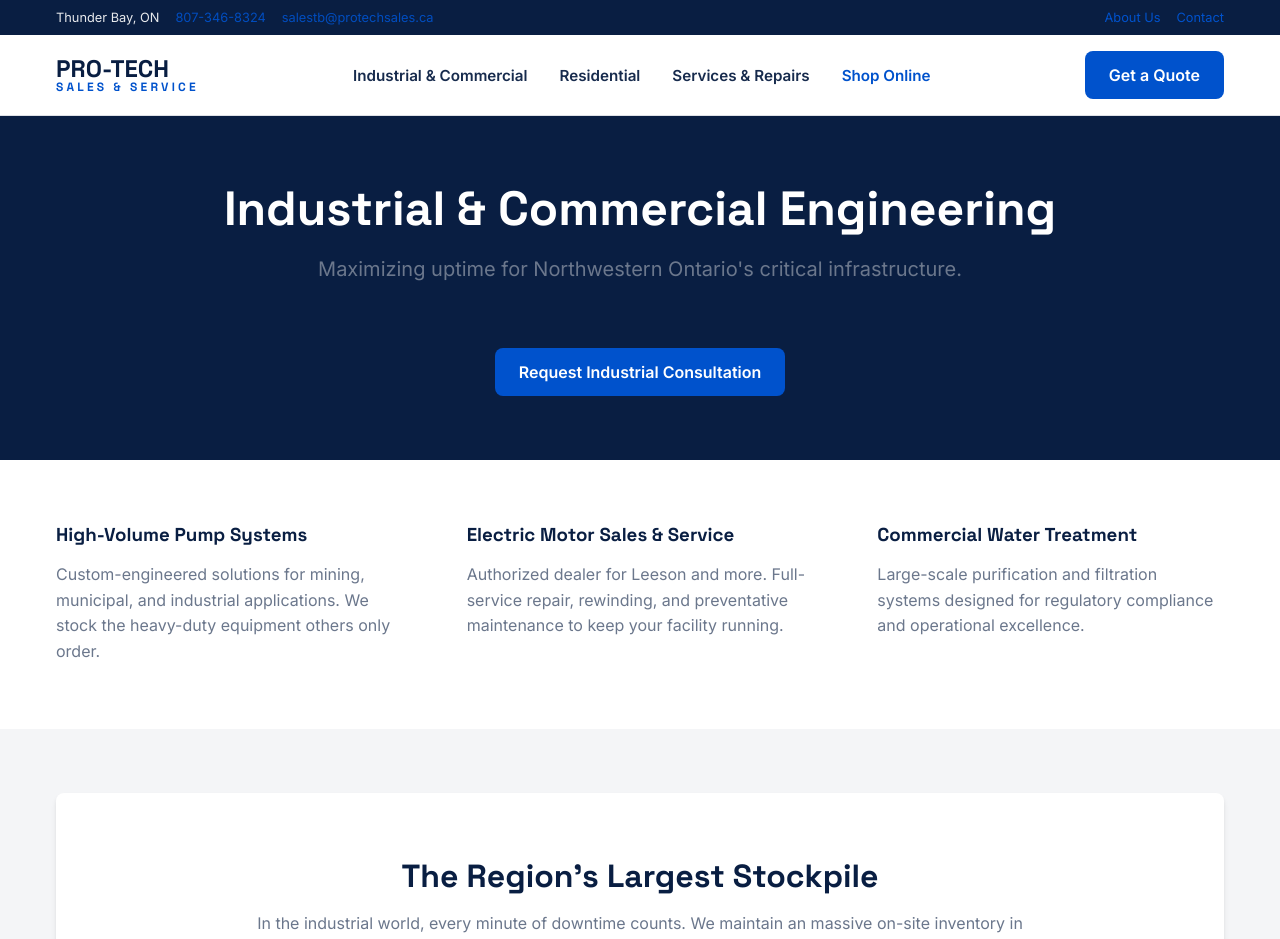
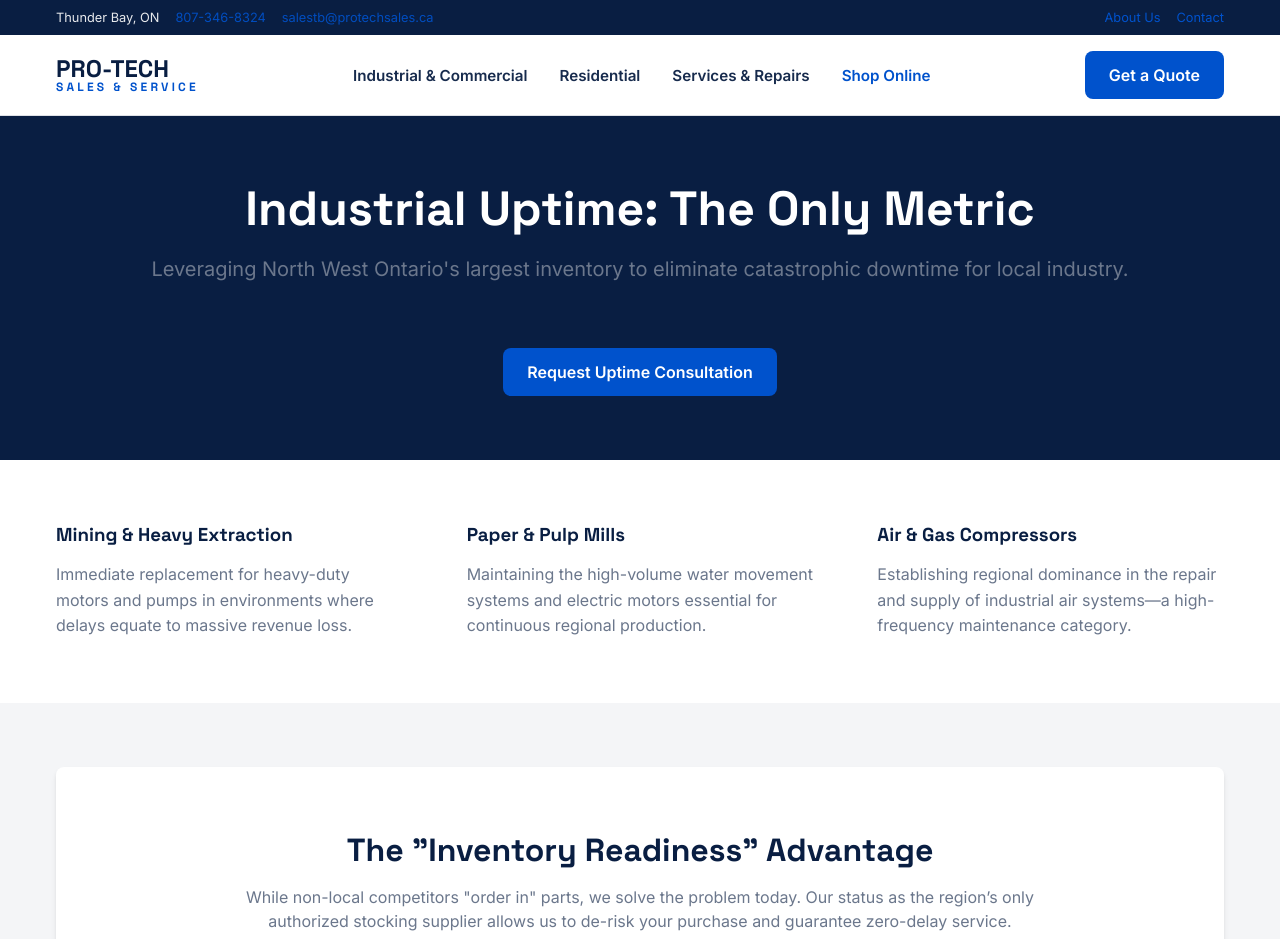
Before and after one commit to dmahoneyfrayze/pro-tech-2, a Next.js app: page /industrial in a window 1280 px wide. Shown: the top 939 px of the page. Built offline with nearby package versions, Linux system fonts and the light colour scheme.

Commit message:
Strategy: Integrated high-impact growth campaigns and keyword clusters

```diff
--- a/src/app/industrial/page.tsx
+++ b/src/app/industrial/page.tsx
@@ -15,9 +15,9 @@ export default function IndustrialPage() {
       <main>
         <div className={styles.hero}>
           <div className="container">
-            <h1>Industrial & Commercial Engineering</h1>
-            <p>Maximizing uptime for Northwestern Ontario&apos;s critical infrastructure.</p>
-            <Link href="/quote?sector=industrial" className="btn btn-primary">Request Industrial Consultation</Link>
+            <h1>Industrial Uptime: The Only Metric</h1>
+            <p>Leveraging North West Ontario&apos;s largest inventory to eliminate catastrophic downtime for local industry.</p>
+            <Link href="/quote?sector=industrial" className="btn btn-primary">Request Uptime Consultation</Link>
           </div>
         </div>
 
@@ -25,16 +25,16 @@ export default function IndustrialPage() {
           <div className="container">
             <div className={styles.grid}>
               <div className={styles.item}>
-                <h3>High-Volume Pump Systems</h3>
-                <p>Custom-engineered solutions for mining, municipal, and industrial applications. We stock the heavy-duty equipment others only order.</p>
+                <h3>Mining & Heavy Extraction</h3>
+                <p>Immediate replacement for heavy-duty motors and pumps in environments where delays equate to massive revenue loss.</p>
               </div>
               <div className={styles.item}>
-                <h3>Electric Motor Sales & Service</h3>
-                <p>Authorized dealer for Leeson and more. Full-service repair, rewinding, and preventative maintenance to keep your facility running.</p>
+                <h3>Paper & Pulp Mills</h3>
+                <p>Maintaining the high-volume water movement systems and electric motors essential for continuous regional production.</p>
               </div>
               <div className={styles.item}>
-                <h3>Commercial Water Treatment</h3>
-                <p>Large-scale purification and filtration systems designed for regulatory compliance and operational excellence.</p>
+                <h3>Air & Gas Compressors</h3>
+                <p>Establishing regional dominance in the repair and supply of industrial air systems—a high-frequency maintenance category.</p>
               </div>
             </div>
           </div>
@@ -43,9 +43,9 @@ export default function IndustrialPage() {
         <section className={styles.inventory}>
           <div className="container">
             <div className={styles.inventoryBox}>
-              <h2>The Region&apos;s Largest Stockpile</h2>
-              <p>In the industrial world, every minute of downtime counts. We maintain an massive on-site inventory in Thunder Bay to ensure immediate availability of critical components.</p>
-              <Link href="/shop" className="btn btn-accent">Browse Industrial Inventory</Link>
+              <h2>The &quot;Inventory Readiness&quot; Advantage</h2>
+              <p>While non-local competitors &quot;order in&quot; parts, we solve the problem today. Our status as the region’s only authorized stocking supplier allows us to de-risk your purchase and guarantee zero-delay service.</p>
+              <Link href="/shop" className="btn btn-accent">Check Inventory Status</Link>
             </div>
           </div>
         </section>
--- a/src/app/layout.tsx
+++ b/src/app/layout.tsx
@@ -14,9 +14,17 @@ const spaceGrotesk = Space_Grotesk({
 });
 
 export const metadata: Metadata = {
-  title: "Pro-Tech Sales & Service | Water Pumps & Electric Motors Thunder Bay",
-  description: "Northwestern Ontario's largest stocking supplier of water pumps, electric motors, and purification systems. Commercial, Industrial, and Residential sales, service, and installation.",
-  keywords: ["water pumps Thunder Bay", "electric motor repair", "water purification Ontario", "industrial pump installation"],
+  title: "Pro-Tech Sales & Service | 99.99% Water Purity & Industrial Uptime",
+  description: "North West Ontario’s premier authority on water and power solutions. Largest stocking supplier of Canadian-made pumps and electric motors. Authorized Excalibur, Pompco, and Leeson dealer.",
+  keywords: [
+    "Industrial air compressor repair Thunder Bay",
+    "Authorized Pompco dealer ON",
+    "Electric motor repair shop Thunder Bay",
+    "Water filtration Thunder Bay",
+    "UV water treatment systems North West Ontario",
+    "Sewage pump installation",
+    "Water softener repair 807"
+  ],
 };
 
 export default function RootLayout({
```
Also changed, not shown: src/app/residential/page.tsx (+9 -6 lines), src/components/ui/Hero.tsx (+6 -4 lines), src/components/ui/TrustSection.tsx (+12 -8 lines).
